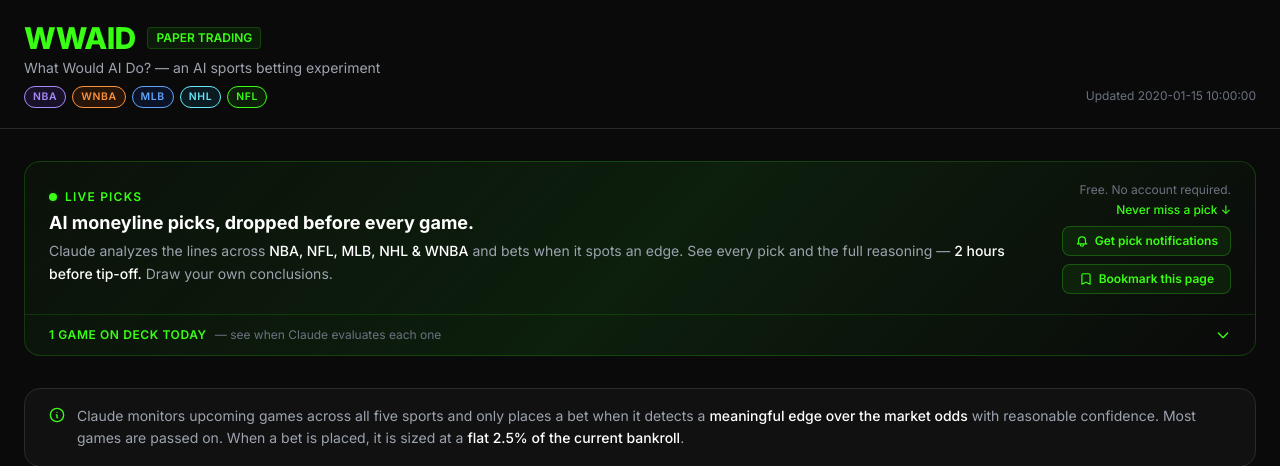
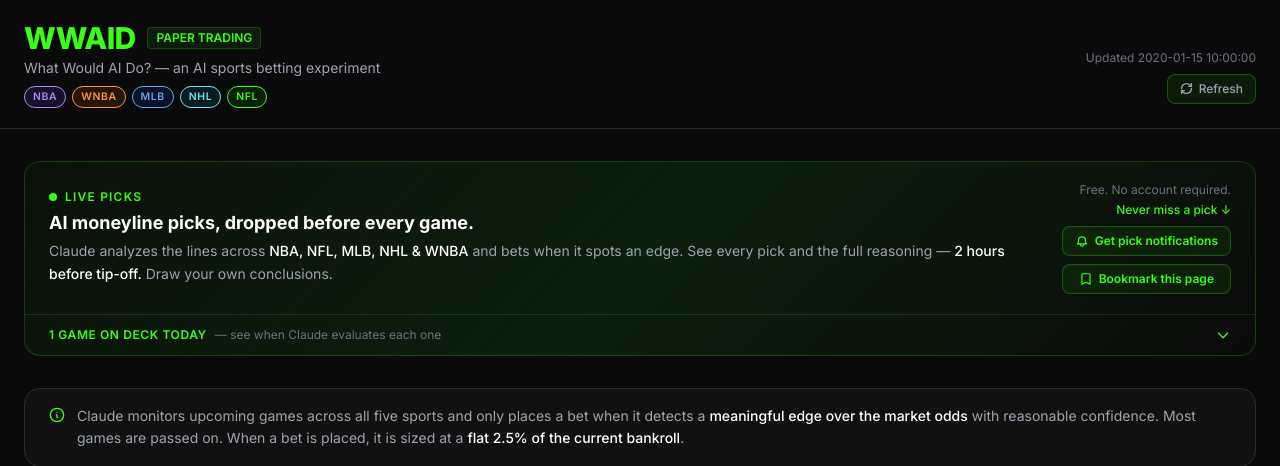
Before and after one commit to Andrew-Berman0/SportsBettingBot, a FastAPI app: template web/templates/index.html in a window 1280 px wide. Shown: the top 466 px of the page. Run offline with FastAPI, Linux system fonts and the light colour scheme; the template is opened without the code that fills it: most values are stand-ins (such as "Sample title", 1, 10 or a date in 2020); some libraries are stand-ins or nearby versions.

Commit message:
add refresh button to header for PWA/home screen use
iOS home screen apps lose browser chrome (no pull-to-refresh or address
bar), so the refresh button gives users a way to pull fresh data.

Co-Authored-By: Claude Sonnet 4.6 <noreply@anthropic.com>

```diff
--- a/web/templates/index.html
+++ b/web/templates/index.html
@@ -98,7 +98,22 @@
           <span class="sport-pill sport-nfl">NFL</span>
         </div>
       </div>
-      <p class="text-xs text-[#6b7280] pb-1">Updated {{ last_updated }}</p>
+      <div class="flex flex-col items-end gap-2 pb-1">
+        <p class="text-xs text-[#6b7280]">Updated {{ last_updated }}</p>
+        <button onclick="location.reload()" id="refresh-btn"
+                class="flex items-center gap-1.5 text-xs font-medium px-3 py-1.5 rounded-lg border transition-all"
+                style="background:rgba(57,255,20,0.07);border-color:rgba(57,255,20,0.25);color:#9ca3af;">
+          <svg xmlns="http://www.w3.org/2000/svg" width="13" height="13" viewBox="0 0 24 24"
+               fill="none" stroke="currentColor" stroke-width="2.5"
+               stroke-linecap="round" stroke-linejoin="round">
+            <path d="M3 12a9 9 0 0 1 9-9 9.75 9.75 0 0 1 6.74 2.74L21 8"/>
+            <path d="M21 3v5h-5"/>
+            <path d="M21 12a9 9 0 0 1-9 9 9.75 9.75 0 0 1-6.74-2.74L3 16"/>
+            <path d="M8 16H3v5"/>
+          </svg>
+          Refresh
+        </button>
+      </div>
     </div>
   </header>
 
```
